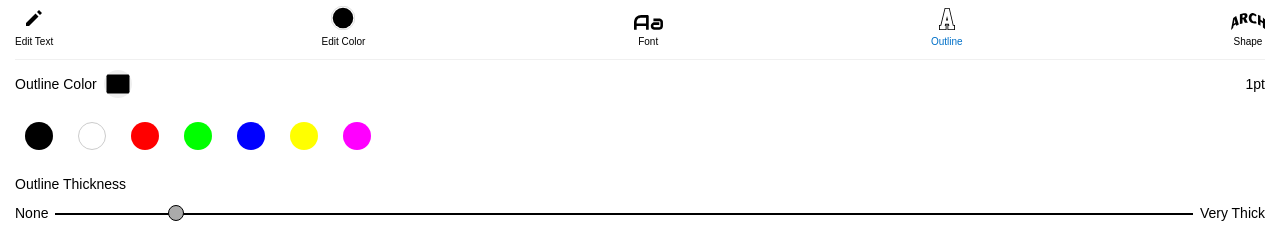
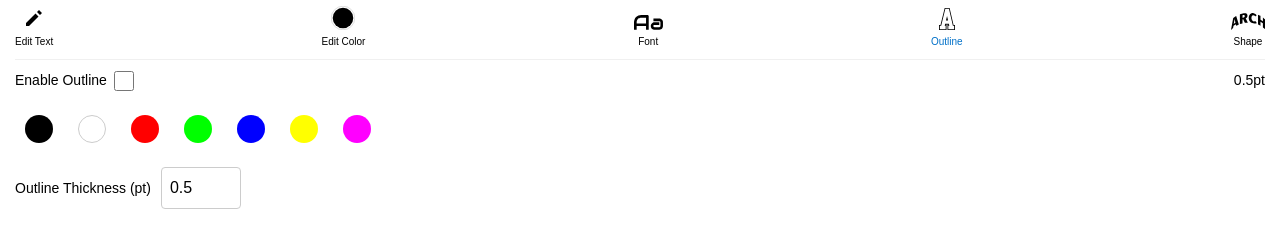
Before and after one commit to rutujbokade-etlok/wrapview-vue-poc, a Vue app: page / in a window 1280 px wide. Both pictures are taken after a click on the element "Outline". Shown: the part 569-797 px from the top of the page. Built offline with nearby package versions, Linux system fonts and the light colour scheme.

Commit message:
outline updates

```diff
--- a/src/App.vue
+++ b/src/App.vue
@@ -87,19 +87,14 @@
 		</div>
 		<div class="content">
 			<div id="tab1" :class="{ 'display-none': activeTab !== 0 }">
-				<div style="padding: 10px">
-					<label style="display: block; margin-bottom: 10px">
+				<div style="padding: 10px; display: flex; flex-direction: row; flex-wrap: wrap; gap: 15px;">
+					<label style="flex: 1; min-width: 200px;">
 						<span style="display: block; margin-bottom: 5px; font-weight: bold">Edit Text</span>
-						<input type="text" v-model="svgTextValue" placeholder="Enter text" style="
-                width: 100%;
-                padding: 8px;
-                border: 1px solid #ccc;
-                border-radius: 4px;
-              " />
+						<input type="text" v-model="svgTextValue" placeholder="Enter text" style="width: 100%; padding: 8px; border: 1px solid #ccc; border-radius: 4px;" />
 					</label>
-					<label style="display: block">
-						<span style="display: block; margin-bottom: 5px; font-weight: bold">Text Size: {{ svgFontSize}}px</span>
-						<input type="range" v-model="svgFontSize" min="8" max="72" style="width: 100%" class="styled-range" />
+					<label style="flex: 0 0 150px; min-width: 150px;">
+						<span style="display: block; margin-bottom: 5px; font-weight: bold">Text Size (px)</span>
+						<input type="number" v-model.number="svgFontSize" min="8" max="72" step="1" style="width: 100%; padding: 8px; border: 1px solid #ccc; border-radius: 4px;" />
 					</label>
 				</div>
 			</div>
@@ -195,9 +190,9 @@
 			<div id="tab4" :class="{ 'display-none': activeTab !== 3 }">
 				<div class="outline-header">
 					<div>
-						<p>Outline Color</p>
-						<input type="color" v-model="svgOutlineColor"
-							style="width: 28px; height: 28px; border-radius: 50%; border: none;" />
+						<p>Enable Outline</p>
+						<input type="checkbox" v-model="svgOutlineEnabled"
+							style="width: 20px; height: 20px; cursor: pointer;" />
 					</div>
 					<p>{{ svgOutlineThickness }}pt</p>
 				</div>
@@ -217,13 +212,9 @@
 					<div class="color" style="background-color: #ff00ff" @click="svgOutlineColor = '#FF00FF'"
 						title="Magenta"></div>
 				</div>
-				<div class="outline-footer">
-					<p>Outline Thickness</p>
-					<div>
-						<p>None</p>
-						<input type="range" v-model="svgOutlineThickness" min="0" max="10" class="styled-range" />
-						<p>Very Thick</p>
-					</div>
+				<div class="outline-footer" style="display: flex; flex-direction: row; align-items: center; gap: 10px;">
+					<p style="margin: 0;">Outline Thickness (pt)</p>
+					<input type="number" v-model.number="svgOutlineThickness" min="0" max="10" step="0.01" style="width: 80px; padding: 8px; border: 1px solid #ccc; border-radius: 4px;" />
 				</div>
 			</div>
 			<div id="tab5" :class="{ 'display-none': activeTab !== 4 }">
@@ -310,7 +301,8 @@
 			svgTextShape: "none",
 			svgShapeIntensity: 50,
 			svgOutlineColor: "#000000",
-			svgOutlineThickness: 1,
+			svgOutlineThickness: 0.5,
+			svgOutlineEnabled: false,
 			svgInitialized: false,
 			currentSvgLayer: null,
 		};
@@ -356,6 +348,9 @@
 		},
 		svgOutlineThickness(val) {
 			this.updateLastTextShape("outlineThickness", val);
+		},
+		svgOutlineEnabled(val) {
+			this.updateLastTextShape("outlineEnabled", val);
 		},
 	},
 	methods: {
@@ -772,6 +767,7 @@
 				shapeIntensity: this.svgShapeIntensity,
 				outlineColor: this.svgOutlineColor,
 				outlineThickness: this.svgOutlineThickness,
+				outlineEnabled: this.svgOutlineEnabled,
 			});
 			this.svgInitialized = true;
 			this.updateSvgPreview();
@@ -801,7 +797,7 @@
 					var style = `font-size:${shape.fontSize}px; fill:${shape.fill}; font-family:${shape.fontFamily};`;
 					if (shape.fontWeight) style += ` font-weight:${shape.fontWeight};`;
 					if (shape.fontStyle) style += ` font-style:${shape.fontStyle};`;
-					if (shape.outlineColor && shape.outlineThickness > 0) {
+					if (shape.outlineEnabled && shape.outlineColor && shape.outlineThickness > 0) {
 						style += ` stroke:${shape.outlineColor}; stroke-width:${shape.outlineThickness}px; paint-order: stroke fill;`;
 					}
 
@@ -954,7 +950,7 @@
 					var style = `font-size:${scaledFontSize}px; fill:${shape.fill}; font-family:${shape.fontFamily};`;
 					if (shape.fontWeight) style += ` font-weight:${shape.fontWeight};`;
 					if (shape.fontStyle) style += ` font-style:${shape.fontStyle};`;
-					if (shape.outlineColor && shape.outlineThickness > 0) {
+					if (shape.outlineEnabled && shape.outlineColor && shape.outlineThickness > 0) {
 						style += ` stroke:${shape.outlineColor}; stroke-width:${shape.outlineThickness * scale}px; paint-order: stroke fill;`;
 					}
 
```
